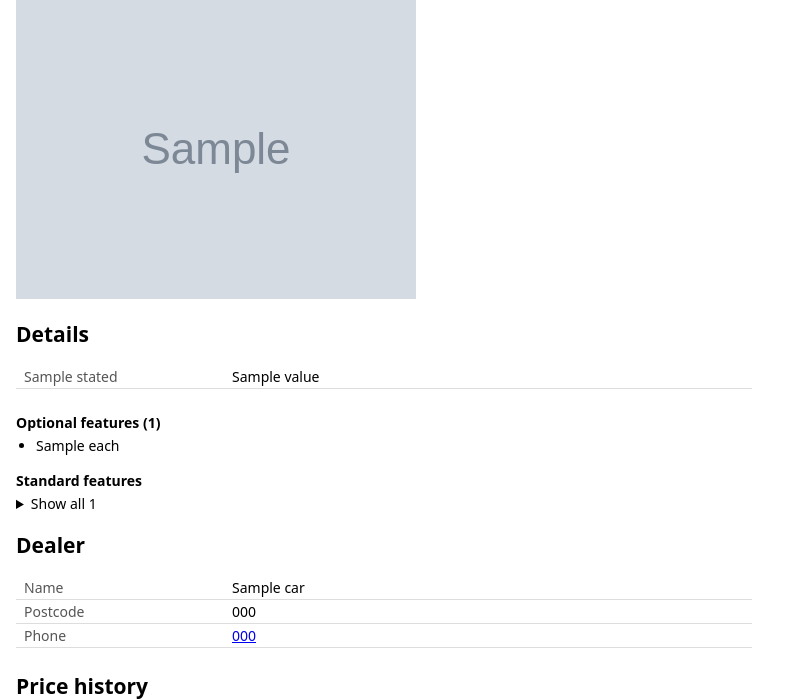
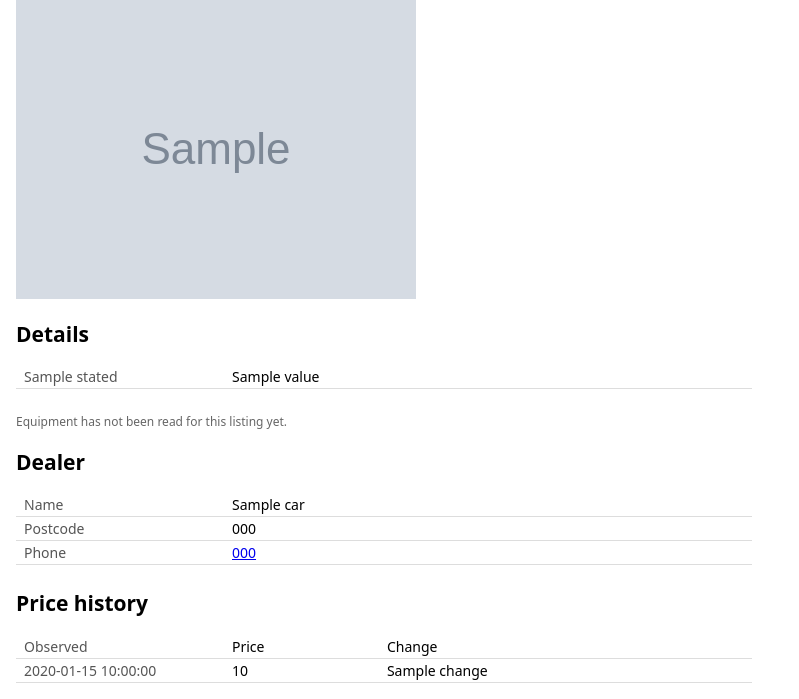
Before and after one commit to jshiell/caraparator, a Python web app: template src/carparator/web/templates/detail.html in a window 1280 px wide. Shown: the part 145-844 px from the top of the page, without its empty margins (0-799 px from the left). Run offline with Jinja, Linux system fonts and the light colour scheme; the template is opened without the code that fills it: most values are stand-ins (such as "Sample title", 1, 10 or a date in 2020); grey boxes marked "Sample" are stand-in pictures.

Commit message:
Say when a listing's equipment has not been read

```diff
--- a/src/carparator/web/app.py
+++ b/src/carparator/web/app.py
@@ -56,6 +56,7 @@ def create_app(reader: Reader, *, now: Callable[[], str] | None = None) -> Flask
             phone=_telephone(row["dealer_phone"]),
             history=_history(reader.price_history(source, source_id)),
             features=reader.features(source, source_id),
+            features_fetched=row["features_fetched_at"] is not None,
             stated=[(label, row[name]) for label, name in DETAIL_FIELDS if row[name] is not None],
             absent=[label for label, name in DETAIL_FIELDS if row[name] is None],
         )
--- a/src/carparator/web/templates/detail.html
+++ b/src/carparator/web/templates/detail.html
@@ -27,14 +27,20 @@
   {% endfor %}
 </table>
 
+{% if not features_fetched %}
+  <p class="absent">Equipment has not been read for this listing yet.</p>
+{% else %}
   <h3>Optional features ({{ features.optional | length }})</h3>
   <ul>{% for each in features.optional %}<li>{{ each }}</li>{% endfor %}</ul>
 
+  {# No empty-standard branch on purpose: the extractors return None rather than
+     an empty ListingFeatures, so a marked listing always has a standard list. #}
   <h3>Standard features</h3>
   <details>
     <summary>Show all {{ features.standard | length }}</summary>
     <ul>{% for each in features.standard %}<li>{{ each }}</li>{% endfor %}</ul>
   </details>
+{% endif %}
 
 <h2>Dealer</h2>
 <table>
```
Also changed, not shown: tests/test_web_app.py (+10 -0 lines). Lines whose indentation alone changed are shown as unchanged.
